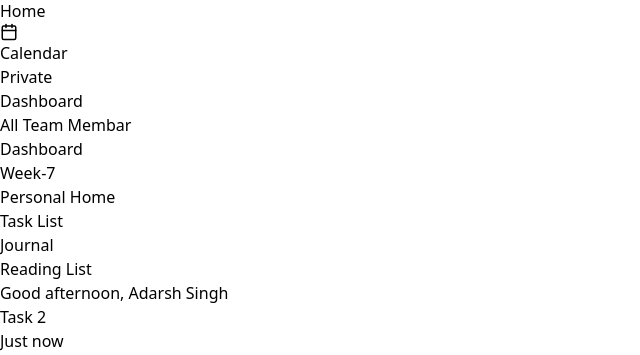
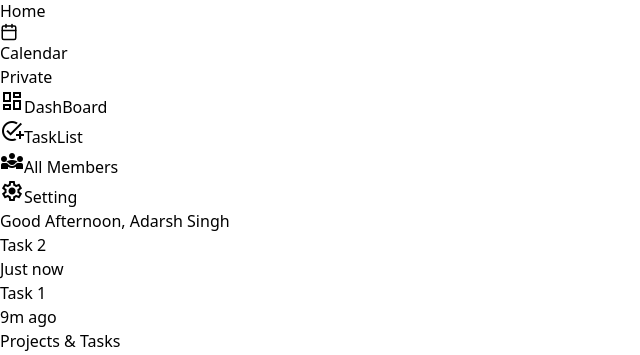
Before and after one commit to AdarshSingh9540/Admin-panel, a React (Vite) app: page / in a window 1280 px wide. Shown: the part 445-800 px from the top of the page, without its empty margins (0-640 px from the left). Built offline with nearby package versions, Linux system fonts and the light colour scheme.

Commit message:
update greeing

```diff
--- a/src/components/Dashboard.jsx
+++ b/src/components/Dashboard.jsx
@@ -4,7 +4,6 @@ import useStore from '../Store';
 
 export const Dashboard = ({ toggleSidebar }) => {
   const navigate = useNavigate();
-
   const { users } = useStore((state) => ({
     users: state.users,
   }));
@@ -25,10 +24,19 @@ export const Dashboard = ({ toggleSidebar }) => {
     { title: 'Birthday celebration', time: '', location: '' },
   ];
 
+  const getGreeting = () => {
+    const hours = new Date().getHours();
+    if (hours < 12) return 'Good Morning';
+    if (hours < 18) return 'Good Afternoon';
+    return 'Good Evening';
+  };
+
   return (
     <div className="flex-1 p-8 bg-gray-100 pt-16">
       <div className="flex justify-between items-center mb-8">
-        <h1 className="text-3xl font-bold text-gray-800">Good afternoon, Adarsh Singh</h1>
+        <h1 className="text-xl lg:text-3xl font-bold text-gray-800">
+          {getGreeting()}, Adarsh Singh
+        </h1>
       </div>
 
       <div className="grid grid-cols-1 md:grid-cols-2 lg:grid-cols-3 gap-6">
@@ -51,22 +59,22 @@ export const Dashboard = ({ toggleSidebar }) => {
             <div
               key={user.id}
               onClick={() => navigate(`/user-profile/${user.id}`)}
-              className="bg-white p-6  rounded-lg shadow-lg cursor-pointer transform transition duration-300 hover:scale-105 hover:shadow-xl flex flex-row justify-between lg:mx-6  "
+              className="bg-white p-6 rounded-lg shadow-lg cursor-pointer transform transition duration-300 hover:scale-105 hover:shadow-xl flex flex-row justify-between lg:mx-6"
             >
-               <div className='flex flex-row pt-2'>
-               <div className="bg-gray-200 p-2 rounded-full  lg:px-4 mb-2">
+              <div className="flex flex-row pt-2">
+                <div className="bg-gray-200 p-2 rounded-full lg:px-4 mb-2">
                   <span className="text-gray-800 text-lg font-bold">{user.name[0]}</span>
                 </div>
                 <h3 className="font-semibold text-lg text-gray-800 ml-6">{user.name}</h3>
                 <p className="text-md text-gray-600 ml-6">Tasks: {user.tasks.length}</p>
               </div>
 
-               <div className='hidden lg:block  pt-2'>
-               <div className='flex flex-row'>
+              <div className="hidden lg:block pt-2">
+                <div className="flex flex-row">
                   <div>
-               <p className='text-md'>See all assign task  </p>
+                    <p className="text-md">See all assigned tasks</p>
                   </div>
-               <div className='m-3 my-1'>
+                  <div className="m-3 my-1">
                     <span className="material-symbols-outlined">arrow_forward_ios</span>
                   </div>
                 </div>
--- a/src/components/SideBar.jsx
+++ b/src/components/SideBar.jsx
@@ -1,6 +1,7 @@
 import React from 'react';
 import { Calendar, ChevronDown, Menu, PlusSquare, Search } from 'lucide-react';
 import { useNavigate } from 'react-router';
+import { Link } from 'react-router-dom';
 
 export const Sidebar = ({ isOpen, toggleSidebar }) => {
   const navigate = useNavigate();
@@ -9,17 +10,6 @@ export const Sidebar = ({ isOpen, toggleSidebar }) => {
     { icon: <Search size={18} />, text: 'Search' },
     { icon: <PlusSquare size={18} />, text: 'Home' },
     { icon: <Calendar size={18} />, text: 'Calendar' },
-  ];
-
-  const pages = [
-    'Dashboard',
-    'All Team Membar',
-    'Dashboard',
-    'Week-7',
-    'Personal Home',
-    'Task List',
-    'Journal',
-    'Reading List',
   ];
 
   return (
@@ -53,22 +43,41 @@ export const Sidebar = ({ isOpen, toggleSidebar }) => {
                 className="flex items-center space-x-2 cursor-pointer hover:bg-gray-200 py-2 px-3 rounded"
               >
                 {item.icon}
-                <span className="">{item.text}</span>
+                <Link to="/"><span className="">{item.text}</span></Link>
               </div>
             ))}
           </div>
           <div className="mt-6">
-            <h3 className="text-xs font-semibold mb-2 hidden lg:block">Private</h3>
-            {pages.map((page, index) => (
-              <div
-                key={index}
-                onClick={() => navigate('/')}
-                className="py-1 px-2 cursor-pointer hover:bg-gray-200 rounded"
-              >
-                {page}
-              </div>
-            ))}
+          <h3 className="text-xs font-semibold mb-2 hidden lg:block">Private</h3>
+          <div className="py-1 lg:py-2 px-2 cursor-pointer hover:bg-gray-200 rounded flex items-center">
+            <Link to="/" className="flex items-center space-x-2">
+              <span className="material-symbols-outlined">dashboard</span>
+              <span>DashBoard</span>
+            </Link>
           </div>
+
+          <div className="py-1 lg:py-2 px-2 cursor-pointer hover:bg-gray-200 rounded flex items-center">
+            <Link to="/task-list" className="flex items-center space-x-2">
+              <span className="material-symbols-outlined">add_task</span>
+              <span>TaskList</span>
+            </Link>
+          </div>
+
+          <div className="py-1 lg:py-2 px-2 cursor-pointer hover:bg-gray-200 rounded flex items-center">
+            <Link to="/" className="flex items-center space-x-2">
+              <span className="material-symbols-outlined">diversity_3</span>
+              <span>All Members</span>
+            </Link>
+          </div>
+
+          <div className="py-1 lg:py-2 px-2 cursor-pointer hover:bg-gray-200 rounded flex items-center">
+            <Link className="flex items-center space-x-2">
+              <span className="material-symbols-outlined">settings</span>
+              <span>Setting</span>
+            </Link>
+          </div>
+        </div>
+
         </div>
       </div>
     </>
```
Lines whose indentation alone changed are shown as unchanged.
